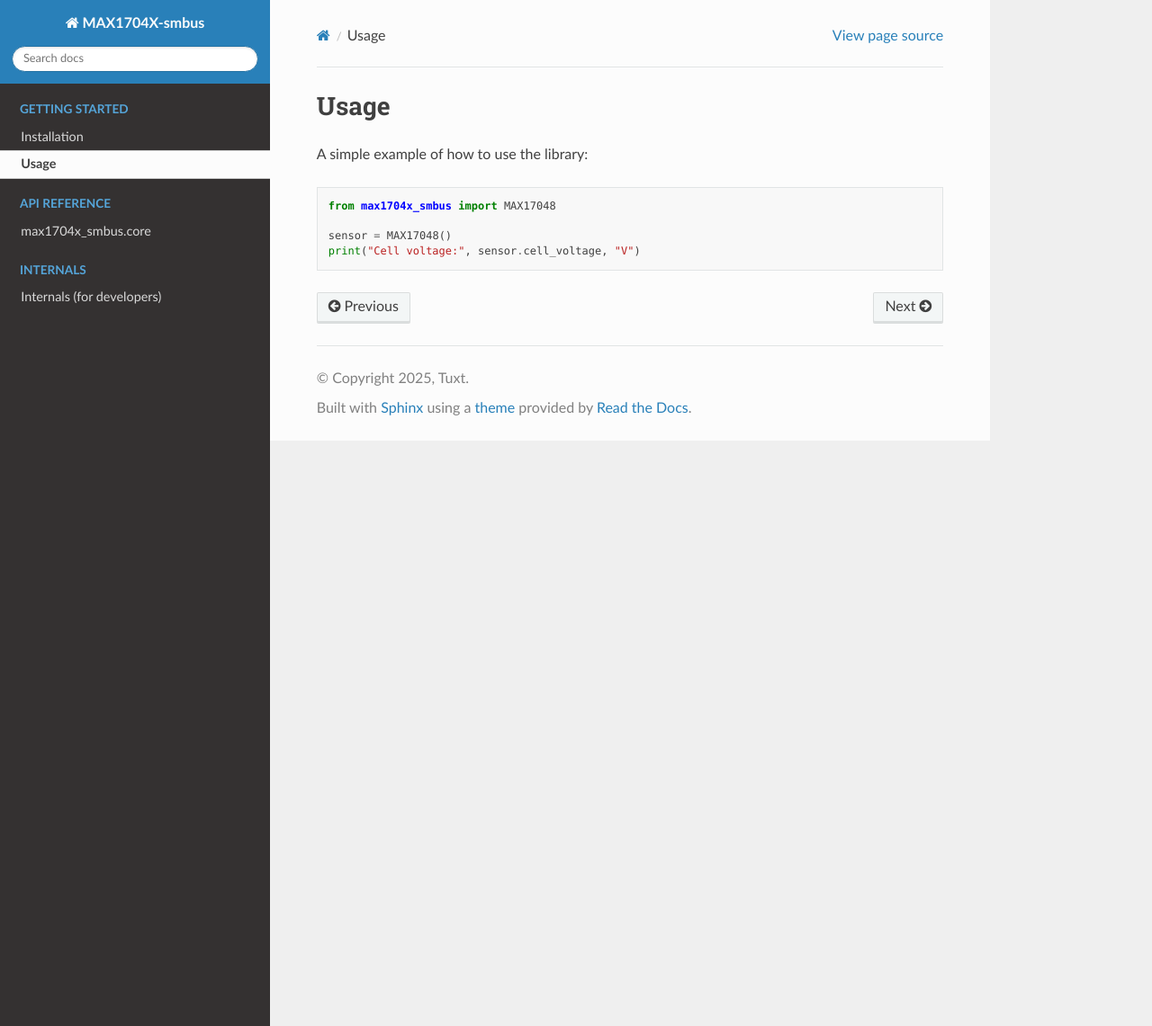
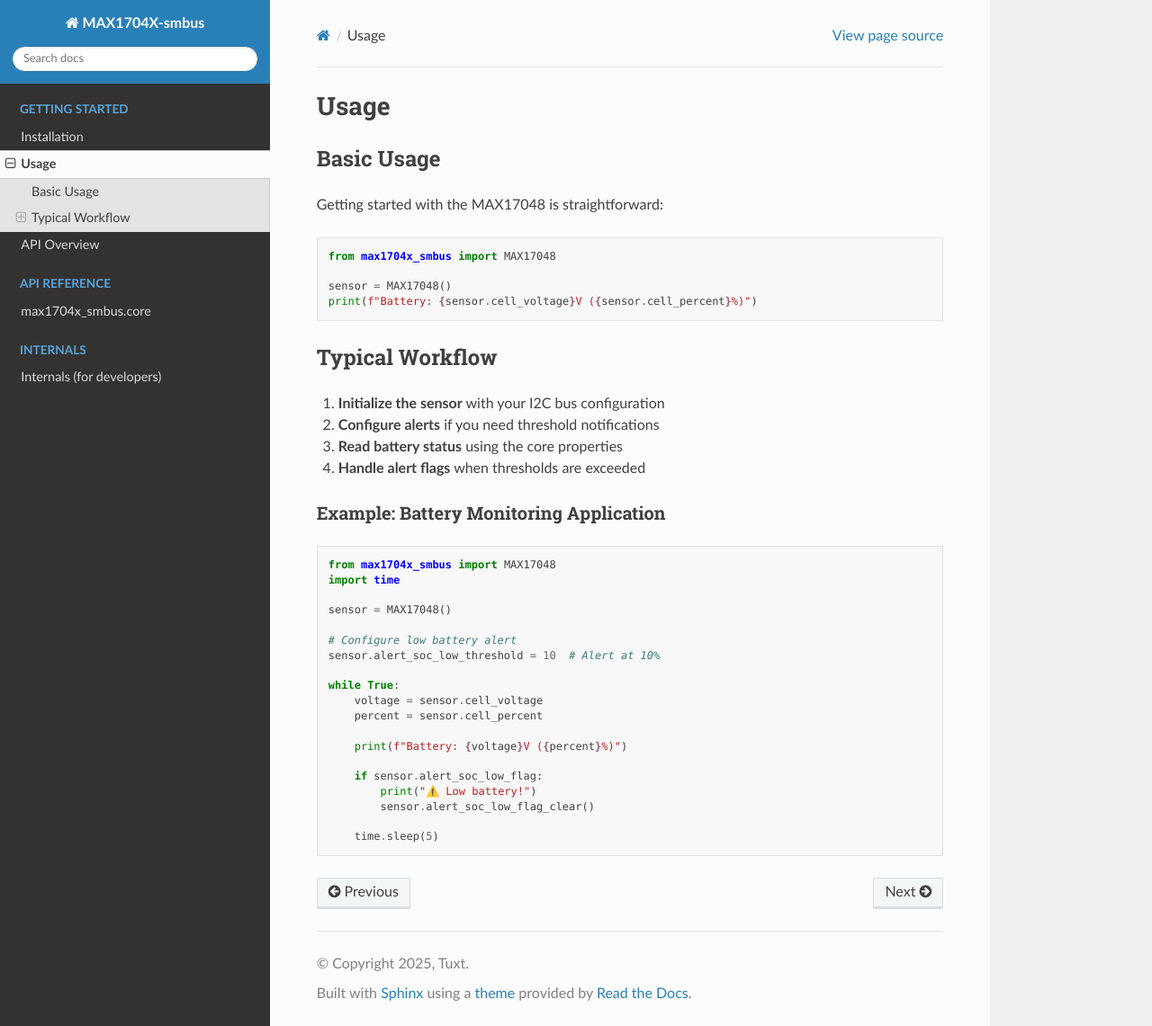
Before and after one commit to Tuxt/MAX17048-smbus, a Sphinx documentation site: the page built from docs/source/usage.rst, in a window 1280 px wide and 1141 px high. Shown: the whole window at 90% size. Built offline with Sphinx 7.4.7 and the Read the Docs theme 3.1.0, drawn with Linux system fonts in a browser that asks for light colours.

Commit message:
docs: add API overview section and expand usage guide
- Add API Overview with all functional API groups (Primary, Sleep, Hibernation, Alerts, Analog Comparator)
- Include SVG diagrams for API structure visualization
- Expand Usage Guide with additional examples
- Add cross-references between related sections

```diff
--- a/docs/source/index.rst
+++ b/docs/source/index.rst
@@ -15,6 +15,7 @@ The library is lightweight and has no external dependencies beyond the I²C comm
 
    install
    usage
+   api_overview
 
 .. toctree::
    :maxdepth: 1
--- a/docs/source/usage.rst
+++ b/docs/source/usage.rst
@@ -2,11 +2,47 @@
 Usage
 =====
 
-A simple example of how to use the library:
+Basic Usage
+===========
+
+Getting started with the MAX17048 is straightforward:
 
 .. code-block:: python
 
-    from max1704x_smbus import MAX17048
+   from max1704x_smbus import MAX17048
 
-    sensor = MAX17048()
-    print("Cell voltage:", sensor.cell_voltage, "V")
+   sensor = MAX17048()
+   print(f"Battery: {sensor.cell_voltage}V ({sensor.cell_percent}%)")
+
+Typical Workflow
+================
+
+1. **Initialize the sensor** with your I2C bus configuration
+2. **Configure alerts** if you need threshold notifications
+3. **Read battery status** using the core properties
+4. **Handle alert flags** when thresholds are exceeded
+
+Example: Battery Monitoring Application
+---------------------------------------
+
+.. code-block:: python
+
+   from max1704x_smbus import MAX17048
+   import time
+
+   sensor = MAX17048()
+
+   # Configure low battery alert
+   sensor.alert_soc_low_threshold = 10  # Alert at 10%
+
+   while True:
+       voltage = sensor.cell_voltage
+       percent = sensor.cell_percent
+
+       print(f"Battery: {voltage}V ({percent}%)")
+
+       if sensor.alert_soc_low_flag:
+           print("⚠️ Low battery!")
+           sensor.alert_soc_low_flag_clear()
+
+       time.sleep(5)
```
Also changed, not shown: docs/source/api_overview.rst (added, +318 -0 lines), docs/source/_static/alerts.svg (added), docs/source/_static/general.svg (added), docs/source/_static/hibernate.svg (added), docs/source/_static/main_structure.svg (added), docs/source/_static/sleep.svg (added).
